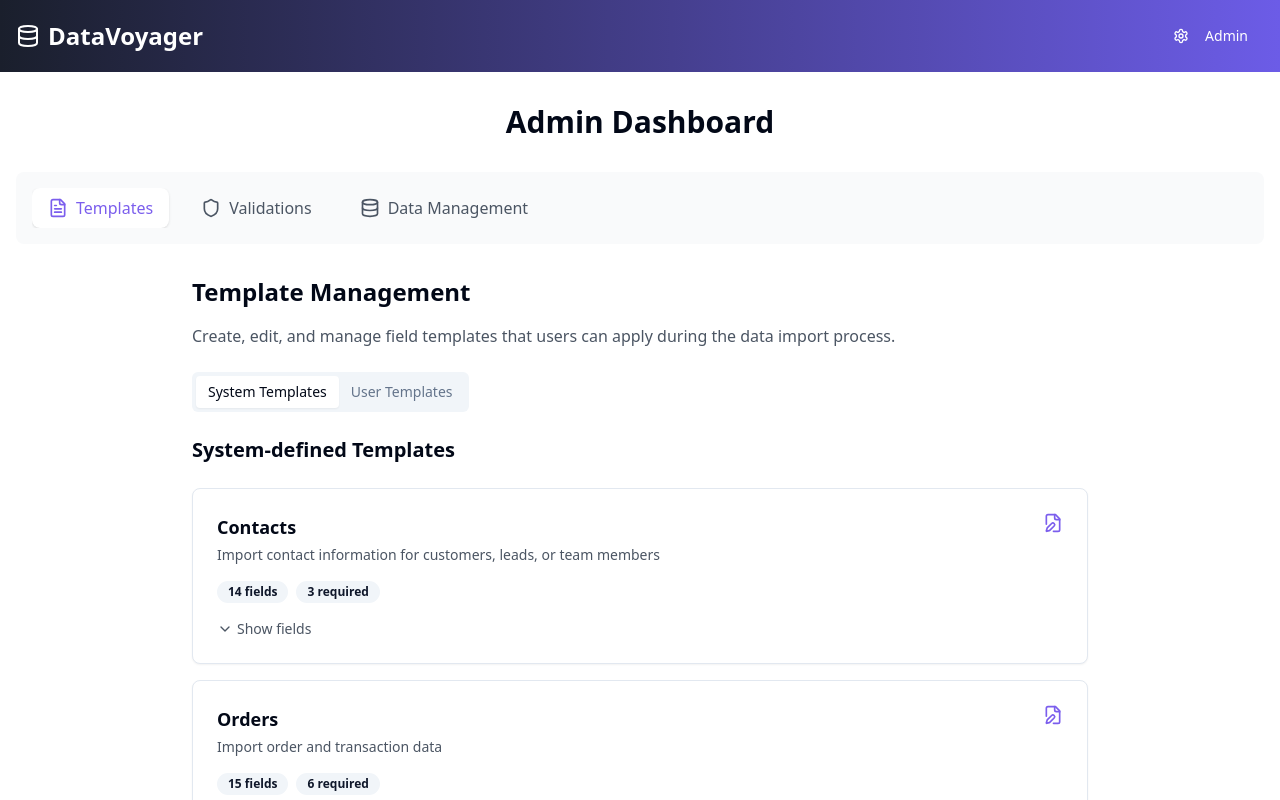
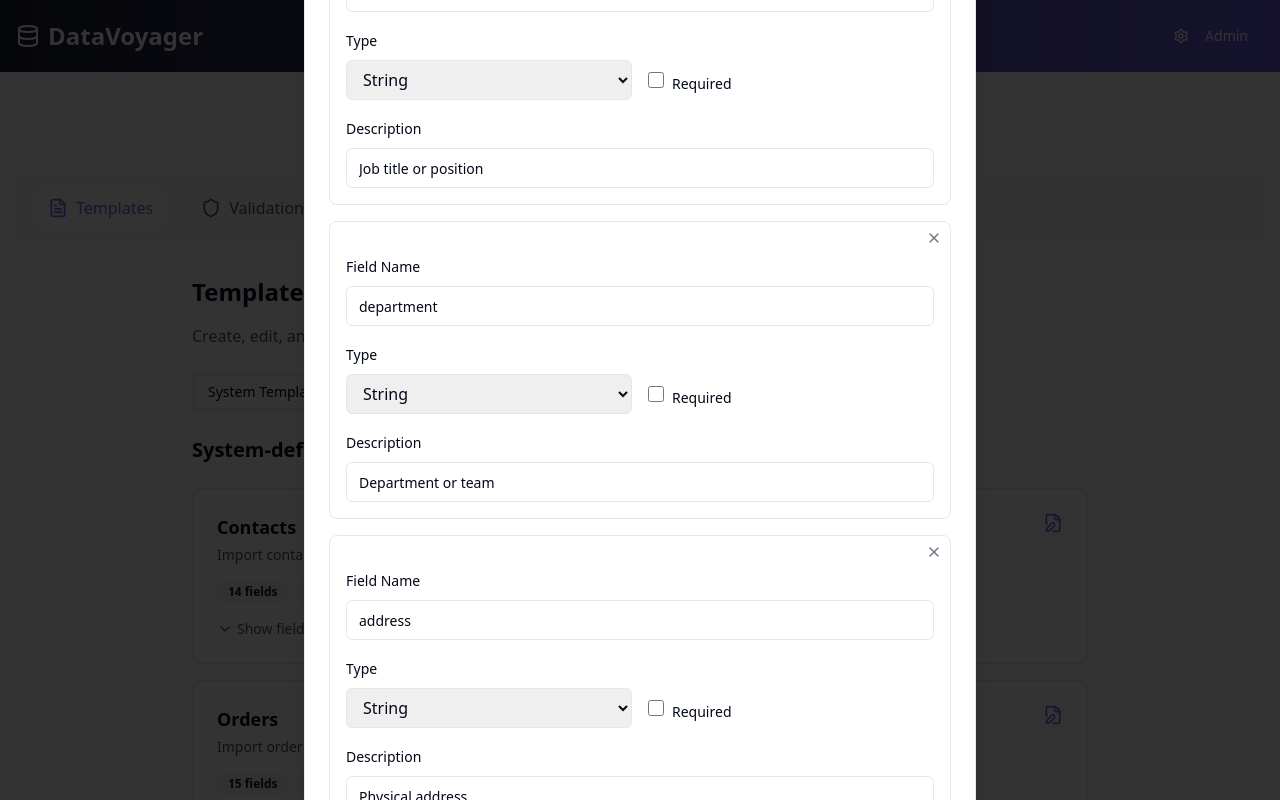
Before and after one commit to Hems546/DataImport-NewUI, a React (Vite) app: page /admin in a window 1280 px wide. Both pictures are taken after a click on the button 1053 px from the left and 523 px from the top of the page. Shown: the top 800 px of the page. Built offline with nearby package versions, Linux system fonts and the light colour scheme.

Commit message:
Fix: Allow editing of template cards
Enable editing functionality for template cards in the admin dashboard.

```diff
--- /dev/null
+++ b/src/components/admin/EditTemplateDialog.tsx
@@ -0,0 +1,195 @@
+
+import React from 'react';
+import { Dialog, DialogContent, DialogHeader, DialogTitle, DialogFooter } from "@/components/ui/dialog";
+import { Button } from "@/components/ui/button";
+import { Input } from "@/components/ui/input";
+import { Textarea } from "@/components/ui/textarea";
+import { Form, FormField, FormItem, FormLabel, FormControl, FormDescription } from "@/components/ui/form";
+import { useForm } from "react-hook-form";
+import { Badge } from "@/components/ui/badge";
+import { X } from "lucide-react";
+
+interface TemplateField {
+  name: string;
+  type: string;
+  required: boolean;
+  description: string;
+}
+
+interface EditTemplateDialogProps {
+  open: boolean;
+  onOpenChange: (open: boolean) => void;
+  template: {
+    title: string;
+    description: string;
+    fields: TemplateField[];
+  };
+  onSave: (template: { title: string; description: string; fields: TemplateField[] }) => void;
+}
+
+export function EditTemplateDialog({ open, onOpenChange, template, onSave }: EditTemplateDialogProps) {
+  const form = useForm({
+    defaultValues: {
+      title: template.title,
+      description: template.description,
+      fields: template.fields,
+    },
+  });
+
+  const onSubmit = (data: any) => {
+    onSave(data);
+    onOpenChange(false);
+  };
+
+  const addField = () => {
+    const currentFields = form.getValues().fields;
+    form.setValue('fields', [...currentFields, {
+      name: '',
+      type: 'string',
+      required: false,
+      description: ''
+    }]);
+  };
+
+  const removeField = (index: number) => {
+    const currentFields = form.getValues().fields;
+    form.setValue('fields', currentFields.filter((_, i) => i !== index));
+  };
+
+  return (
+    <Dialog open={open} onOpenChange={onOpenChange}>
+      <DialogContent className="sm:max-w-2xl">
+        <DialogHeader>
+          <DialogTitle>Edit Template</DialogTitle>
+        </DialogHeader>
+
+        <Form {...form}>
+          <form onSubmit={form.handleSubmit(onSubmit)} className="space-y-6">
+            <FormField
+              control={form.control}
+              name="title"
+              render={({ field }) => (
+                <FormItem>
+                  <FormLabel>Template Name</FormLabel>
+                  <FormControl>
+                    <Input {...field} />
+                  </FormControl>
+                </FormItem>
+              )}
+            />
+
+            <FormField
+              control={form.control}
+              name="description"
+              render={({ field }) => (
+                <FormItem>
+                  <FormLabel>Description</FormLabel>
+                  <FormControl>
+                    <Textarea {...field} />
+                  </FormControl>
+                </FormItem>
+              )}
+            />
+
+            <div className="space-y-4">
+              <div className="flex justify-between items-center">
+                <h4 className="text-sm font-medium">Fields</h4>
+                <Button type="button" variant="outline" size="sm" onClick={addField}>
+                  Add Field
+                </Button>
+              </div>
+
+              {form.watch('fields').map((field: TemplateField, index: number) => (
+                <div key={index} className="p-4 border rounded-lg space-y-4 relative">
+                  <button
+                    type="button"
+                    className="absolute right-2 top-2 text-gray-500 hover:text-gray-700"
+                    onClick={() => removeField(index)}
+                  >
+                    <X className="h-4 w-4" />
+                  </button>
+
+                  <FormField
+                    control={form.control}
+                    name={`fields.${index}.name`}
+                    render={({ field }) => (
+                      <FormItem>
+                        <FormLabel>Field Name</FormLabel>
+                        <FormControl>
+                          <Input {...field} />
+                        </FormControl>
+                      </FormItem>
+                    )}
+                  />
+
+                  <div className="grid grid-cols-2 gap-4">
+                    <FormField
+                      control={form.control}
+                      name={`fields.${index}.type`}
+                      render={({ field }) => (
+                        <FormItem>
+                          <FormLabel>Type</FormLabel>
+                          <FormControl>
+                            <select
+                              className="w-full h-10 px-3 border rounded-md"
+                              {...field}
+                            >
+                              <option value="string">String</option>
+                              <option value="number">Number</option>
+                              <option value="date">Date</option>
+                              <option value="email">Email</option>
+                              <option value="phone">Phone</option>
+                              <option value="boolean">Boolean</option>
+                            </select>
+                          </FormControl>
+                        </FormItem>
+                      )}
+                    />
+
+                    <FormField
+                      control={form.control}
+                      name={`fields.${index}.required`}
+                      render={({ field }) => (
+                        <FormItem className="flex items-center space-x-2 pt-8">
+                          <FormControl>
+                            <input
+                              type="checkbox"
+                              checked={field.value}
+                              onChange={field.onChange}
+                              className="h-4 w-4"
+                            />
+                          </FormControl>
+                          <FormLabel>Required</FormLabel>
+                        </FormItem>
+                      )}
+                    />
+                  </div>
+
+                  <FormField
+                    control={form.control}
+                    name={`fields.${index}.description`}
+                    render={({ field }) => (
+                      <FormItem>
+                        <FormLabel>Description</FormLabel>
+                        <FormControl>
+                          <Input {...field} />
+                        </FormControl>
+                      </FormItem>
+                    )}
+                  />
+                </div>
+              ))}
+            </div>
+
+            <DialogFooter>
+              <Button type="button" variant="outline" onClick={() => onOpenChange(false)}>
+                Cancel
+              </Button>
+              <Button type="submit">Save Changes</Button>
+            </DialogFooter>
+          </form>
+        </Form>
+      </DialogContent>
+    </Dialog>
+  );
+}
--- a/src/components/admin/TemplateCard.tsx
+++ b/src/components/admin/TemplateCard.tsx
@@ -3,6 +3,7 @@ import { FileEdit, ChevronDown, ChevronUp } from "lucide-react";
 import { useState } from "react";
 import { Card, CardContent } from "@/components/ui/card";
 import { Badge } from "@/components/ui/badge";
+import { EditTemplateDialog } from "./EditTemplateDialog";
 
 interface TemplateField {
   name: string;
@@ -15,13 +16,24 @@ interface TemplateCardProps {
   title: string;
   description: string;
   fields: TemplateField[];
+  onUpdate?: (template: { title: string; description: string; fields: TemplateField[] }) => void;
 }
 
-export default function TemplateCard({ title, description, fields }: TemplateCardProps) {
+export default function TemplateCard({ title, description, fields, onUpdate }: TemplateCardProps) {
   const [isExpanded, setIsExpanded] = useState(false);
+  const [isEditDialogOpen, setIsEditDialogOpen] = useState(false);
   const requiredFields = fields.filter(field => field.required);
 
+  const handleEditClick = () => {
+    setIsEditDialogOpen(true);
+  };
+
+  const handleSave = (updatedTemplate: { title: string; description: string; fields: TemplateField[] }) => {
+    onUpdate?.(updatedTemplate);
+  };
+
   return (
+    <>
       <Card className="hover:shadow-md transition-shadow">
         <CardContent className="p-6">
           <div className="flex justify-between items-start mb-4">
@@ -29,7 +41,10 @@ export default function TemplateCard({ title, description, fields }: TemplateCar
               <h4 className="text-lg font-semibold">{title}</h4>
               <p className="text-sm text-gray-600 mt-1">{description}</p>
             </div>
-          <button className="text-primary hover:text-primary/80">
+            <button
+              onClick={handleEditClick}
+              className="text-primary hover:text-primary/80"
+            >
               <FileEdit className="w-5 h-5" />
             </button>
           </div>
@@ -80,5 +95,13 @@ export default function TemplateCard({ title, description, fields }: TemplateCar
           )}
         </CardContent>
       </Card>
+
+      <EditTemplateDialog
+        open={isEditDialogOpen}
+        onOpenChange={setIsEditDialogOpen}
+        template={{ title, description, fields }}
+        onSave={handleSave}
+      />
+    </>
   );
 }
```
Lines whose indentation alone changed are shown as unchanged.
